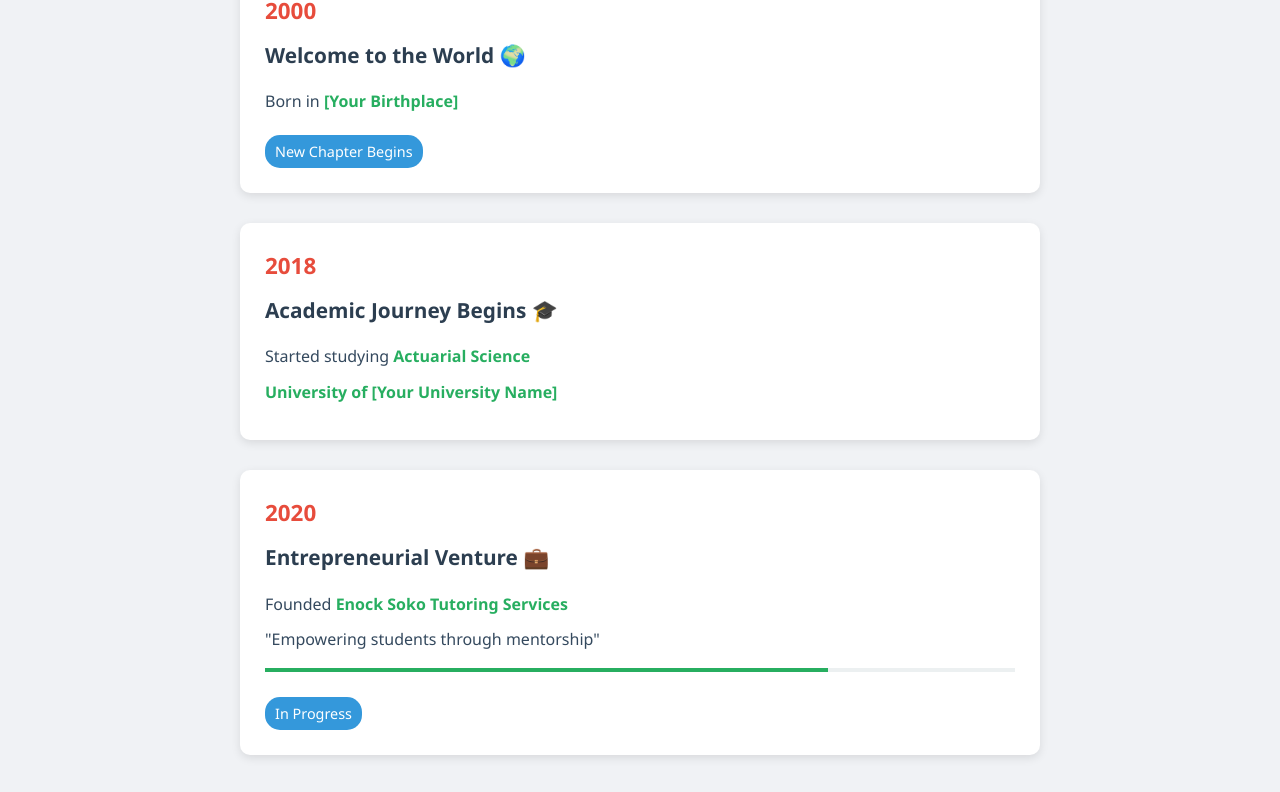
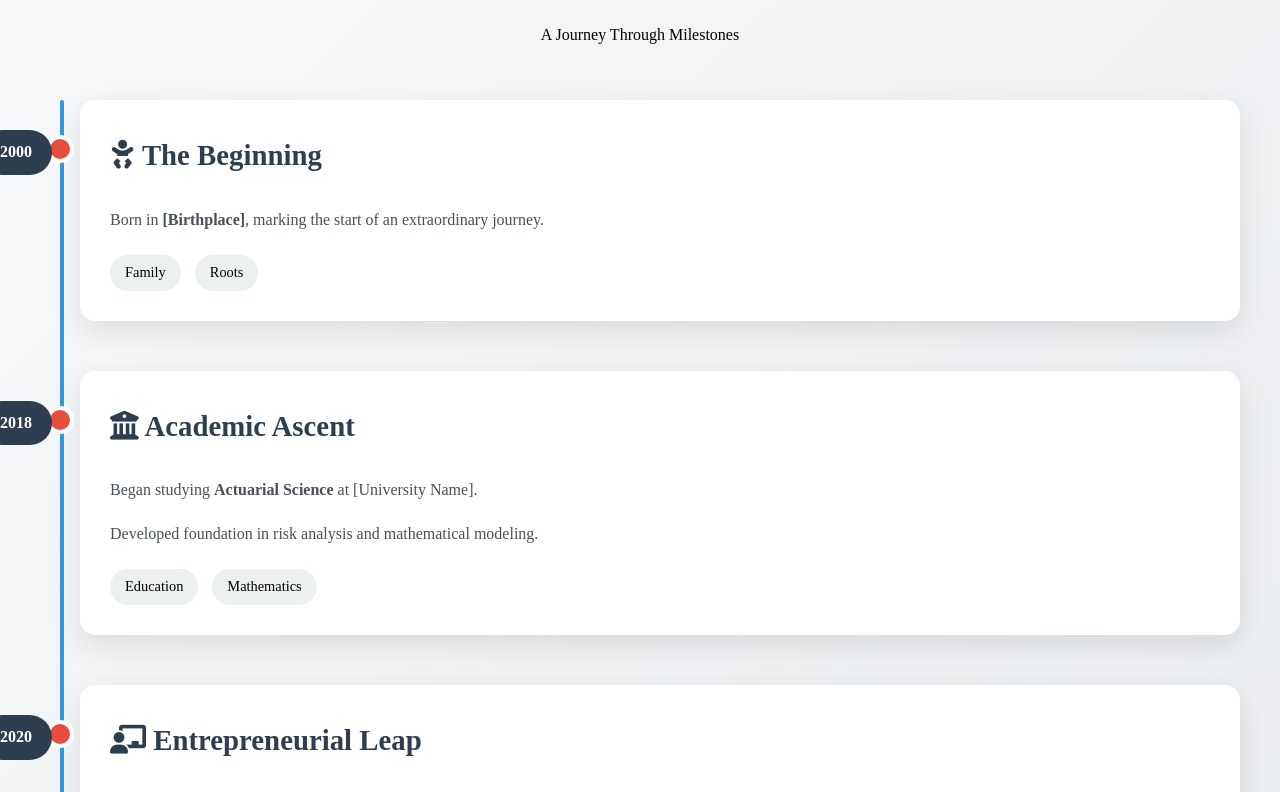
Before and after one commit to enocksoko/Life-Time, a plain HTML site: page index.html in a window 1280 px wide. Shown: the part 173-965 px from the top of the page. Drawn offline with Linux system fonts and the light colour scheme.

Commit message:
Update index.html

```diff
--- a/index.html
+++ b/index.html
@@ -3,121 +3,210 @@
 <head>
     <meta charset="UTF-8">
     <meta name="viewport" content="width=device-width, initial-scale=1.0">
-    <title>Enock Soko - Milestones</title>
+    <title>Enock Soko - Life Journey</title>
+    <link rel="stylesheet" href="https://cdnjs.cloudflare.com/ajax/libs/font-awesome/6.0.0/css/all.min.css">
     <style>
+        :root {
+            --primary: #2c3e50;
+            --secondary: #e74c3c;
+            --accent: #3498db;
+            --light: #ecf0f1;
+        }
+
         body {
-            font-family: 'Segoe UI', Tahoma, Geneva, Verdana, sans-serif;
-            line-height: 1.6;
+            font-family: 'Merriweather', serif;
+            line-height: 1.8;
             margin: 0;
-            padding: 20px;
-            background: #f0f2f5;
+            background: linear-gradient(135deg, #f8f9fa 0%, #e9ecef 100%);
         }
 
         .container {
-            max-width: 800px;
+            max-width: 1200px;
             margin: 0 auto;
+            padding: 40px 20px;
         }
 
-        h1 {
+        .header {
             text-align: center;
-            color: #2c3e50;
-            font-size: 2.5em;
-            margin-bottom: 30px;
-            text-transform: uppercase;
-            letter-spacing: 2px;
+            margin-bottom: 50px;
+            animation: fadeIn 1s ease;
         }
 
-        .timeline-item {
-            background: white;
-            border-radius: 10px;
-            padding: 25px;
-            margin-bottom: 30px;
-            box-shadow: 0 3px 10px rgba(0,0,0,0.1);
-            position: relative;
-            transition: transform 0.3s ease;
+        .header h1 {
+            font-size: 3.5rem;
+            color: var(--primary);
+            margin-bottom: 10px;
+            text-shadow: 2px 2px 4px rgba(0,0,0,0.1);
         }
 
-        .timeline-item:hover {
-            transform: translateY(-5px);
+        .timeline {
+            position: relative;
+            padding-left: 40px;
         }
 
-        .year {
-            color: #e74c3c;
-            font-size: 1.4em;
-            font-weight: bold;
-            margin-bottom: 10px;
+        .timeline::before {
+            content: '';
+            position: absolute;
+            left: 20px;
+            top: 0;
+            width: 4px;
+            height: 100%;
+            background: var(--accent);
+            border-radius: 2px;
         }
 
-        h2 {
-            color: #2c3e50;
-            margin-top: 0;
-            font-size: 1.3em;
+        .milestone {
+            position: relative;
+            margin-bottom: 50px;
+            padding: 30px;
+            background: white;
+            border-radius: 15px;
+            box-shadow: 0 10px 30px rgba(0,0,0,0.1);
+            transform: translateX(-20px);
+            opacity: 0;
+            animation: slideIn 0.6s forwards;
         }
 
-        p {
-            color: #34495e;
-            margin: 10px 0;
+        .milestone::before {
+            content: '';
+            position: absolute;
+            left: -34px;
+            top: 35px;
+            width: 20px;
+            height: 20px;
+            background: var(--secondary);
+            border-radius: 50%;
+            border: 4px solid white;
         }
 
-        .highlight {
-            color: #27ae60;
+        .year-tag {
+            position: absolute;
+            left: -100px;
+            top: 30px;
+            background: var(--primary);
+            color: white;
+            padding: 8px 20px;
+            border-radius: 25px;
             font-weight: bold;
         }
 
-        .badge {
-            background: #3498db;
-            color: white;
-            padding: 5px 10px;
-            border-radius: 15px;
-            font-size: 0.9em;
-            display: inline-block;
-            margin-top: 10px;
+        .milestone-content h2 {
+            color: var(--primary);
+            margin-top: 0;
+            font-size: 1.8rem;
         }
 
-        .progress {
-            height: 4px;
-            background: #ecf0f1;
+        .milestone-content p {
+            color: #495057;
             margin: 15px 0;
         }
 
-        .progress-bar {
-            width: 75%;
-            height: 100%;
-            background: #27ae60;
+        .tags {
+            margin-top: 20px;
+        }
+
+        .tag {
+            display: inline-block;
+            padding: 5px 15px;
+            margin-right: 10px;
+            border-radius: 20px;
+            background: var(--light);
+            font-size: 0.9em;
+        }
+
+        @keyframes slideIn {
+            to {
+                opacity: 1;
+                transform: translateX(0);
+            }
+        }
+
+        @keyframes fadeIn {
+            from { opacity: 0; }
+            to { opacity: 1; }
+        }
+
+        /* Responsive Design */
+        @media (max-width: 768px) {
+            .timeline::before { left: 10px; }
+            .year-tag { left: -80px; }
+            .milestone { padding: 20px; }
         }
     </style>
 </head>
 <body>
     <div class="container">
-        <h1>🌟 Life Milestones</h1>
-
-        <!-- 2000 - Born -->
-        <div class="timeline-item">
-            <div class="year">2000</div>
-            <h2>Welcome to the World 🌍</h2>
-            <p>Born in <span class="highlight">[Your Birthplace]</span></p>
-            <div class="badge">New Chapter Begins</div>
+        <div class="header">
+            <h1>Enock Soko</h1>
+            <p class="subtitle">A Journey Through Milestones</p>
         </div>
 
-        <!-- 2018 - University -->
-        <div class="timeline-item">
-            <div class="year">2018</div>
-            <h2>Academic Journey Begins 🎓</h2>
-            <p>Started studying <span class="highlight">Actuarial Science</span></p>
-            <p class="highlight">University of [Your University Name]</p>
-        </div>
+        <div class="timeline">
+            <!-- 2000 - Born -->
+            <div class="milestone" style="animation-delay: 0.2s;">
+                <div class="year-tag">2000</div>
+                <div class="milestone-content">
+                    <h2><i class="fas fa-baby"></i> The Beginning</h2>
+                    <p>Born in <strong>[Birthplace]</strong>, marking the start of an extraordinary journey.</p>
+                    <div class="tags">
+                        <span class="tag">Family</span>
+                        <span class="tag">Roots</span>
+                    </div>
+                </div>
+            </div>
 
-        <!-- 2020 - Tutoring Service -->
-        <div class="timeline-item">
-            <div class="year">2020</div>
-            <h2>Entrepreneurial Venture 💼</h2>
-            <p>Founded <span class="highlight">Enock Soko Tutoring Services</span></p>
-            <p>"Empowering students through mentorship"</p>
-            <div class="progress">
-                <div class="progress-bar"></div>
+            <!-- 2018 - University -->
+            <div class="milestone" style="animation-delay: 0.4s;">
+                <div class="year-tag">2018</div>
+                <div class="milestone-content">
+                    <h2><i class="fas fa-university"></i> Academic Ascent</h2>
+                    <p>Began studying <strong>Actuarial Science</strong> at [University Name].</p>
+                    <p>Developed foundation in risk analysis and mathematical modeling.</p>
+                    <div class="tags">
+                        <span class="tag">Education</span>
+                        <span class="tag">Mathematics</span>
+                    </div>
+                </div>
             </div>
-            <div class="badge">In Progress</div>
+
+            <!-- 2020 - Tutoring -->
+            <div class="milestone" style="animation-delay: 0.6s;">
+                <div class="year-tag">2020</div>
+                <div class="milestone-content">
+                    <h2><i class="fas fa-chalkboard-teacher"></i> Entrepreneurial Leap</h2>
+                    <p>Founded <strong>Enock Soko Tutoring Services</strong>.</p>
+                    <p>Key achievements:</p>
+                    <ul>
+                        <li>Mentored 50+ students</li>
+                        <li>Developed custom curriculum</li>
+                        <li>95% student satisfaction rate</li>
+                    </ul>
+                    <div class="tags">
+                        <span class="tag">Leadership</span>
+                        <span class="tag">Education</span>
+                        <span class="tag">Business</span>
+                    </div>
+                </div>
+            </div>
         </div>
     </div>
+
+    <script>
+        // Add smooth scroll and intersection observer for animations
+        document.addEventListener('DOMContentLoaded', () => {
+            const milestones = document.querySelectorAll('.milestone');
+
+            const observer = new IntersectionObserver((entries) => {
+                entries.forEach(entry => {
+                    if(entry.isIntersecting) {
+                        entry.target.style.opacity = 1;
+                        entry.target.style.transform = 'translateX(0)';
+                    }
+                });
+            }, { threshold: 0.1 });
+
+            milestones.forEach(milestone => observer.observe(milestone));
+        });
+    </script>
 </body>
 </html>
```
